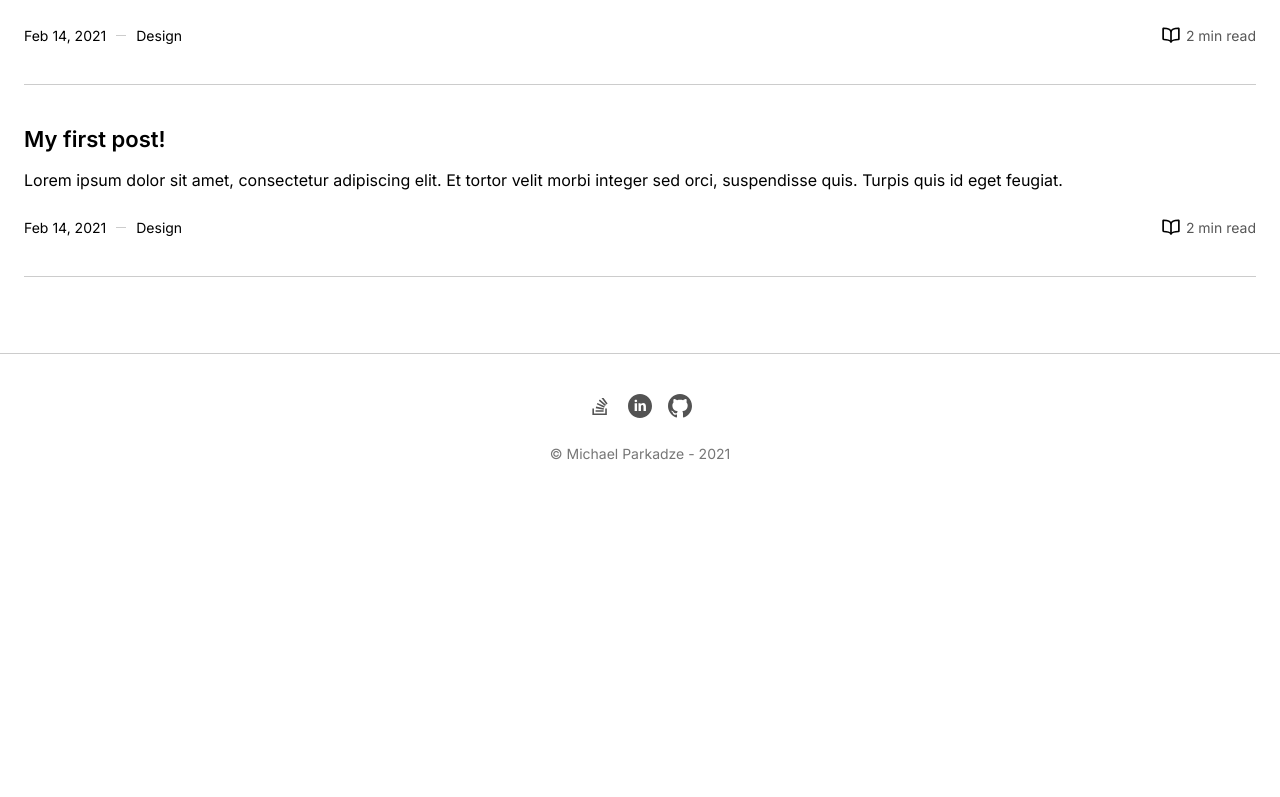
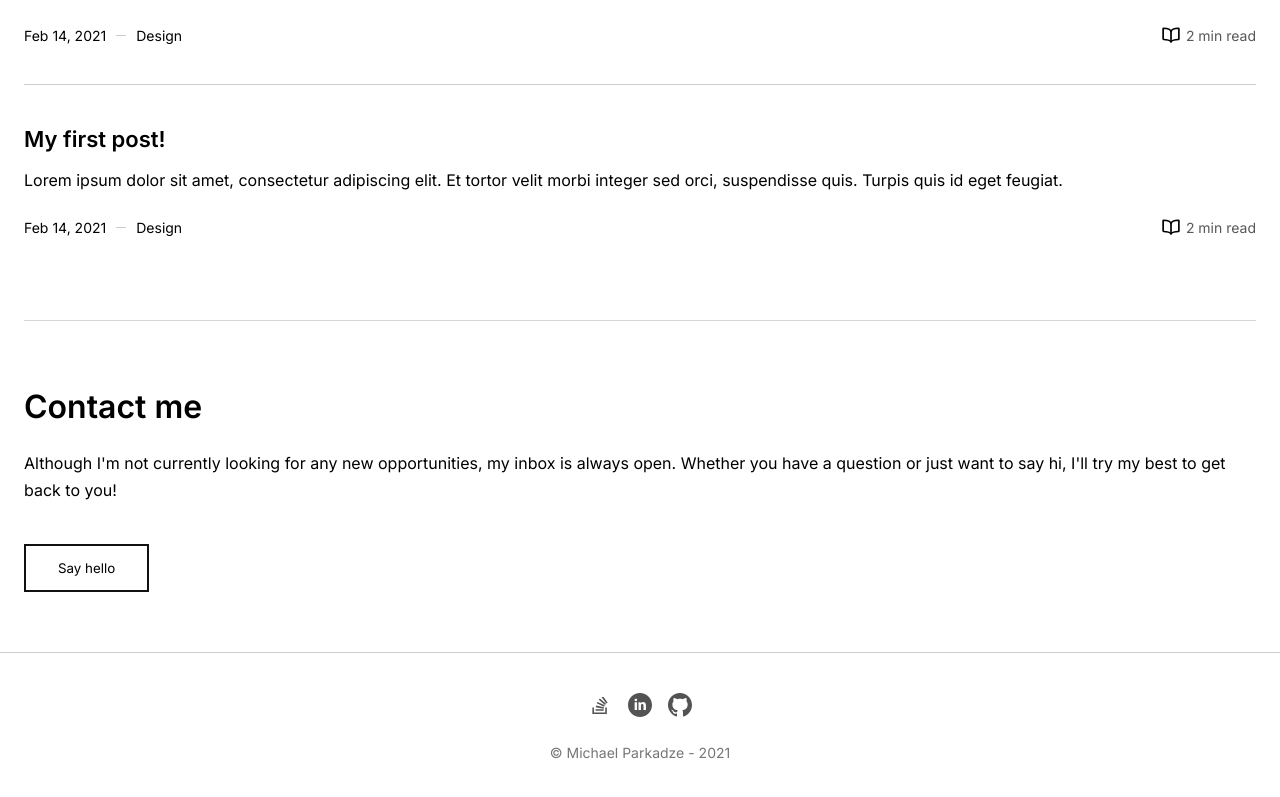
Before and after one commit to michaelparkadze/v1, a Next.js app: page / in a window 1280 px wide. Shown: the part 3428-4225 px from the top of the page. Before the commit the page ends 3930 px from the top, so only its background shows below. Built offline with nearby package versions, Linux system fonts and the light colour scheme.

Commit message:
[Update] Contact section and border remove from article card

```diff
--- a/components/ArticleCard/index.jsx
+++ b/components/ArticleCard/index.jsx
@@ -5,10 +5,16 @@ import { format, parseISO } from "date-fns";
 import styles from "./styles.module.scss";
 
 export default function ArticleCard(props) {
-  const { title, description, topic, date, slug, readTime } = props;
+  const { title, description, topic, date, slug, readTime, last } = props;
   return (
     <Link href={slug}>
-      <div className={styles.card}>
+      <div
+        className={styles.card}
+        style={{
+          borderBottom: last ? "none" : "auto",
+          paddingBottom: last ? "0" : "auto",
+        }}
+      >
         <div className={styles.title}>{title}</div>
         <div className={styles.description}>{description}</div>
         <div className={styles.extra}>
--- a/pages/index.jsx
+++ b/pages/index.jsx
@@ -84,6 +84,7 @@ export default function Home(props) {
                 return (
                   <ArticleCard
                     key={index}
+                    last={index === posts.length - 1}
                     title={item.title}
                     description={item.description}
                     topic={item.topic}
@@ -94,6 +95,23 @@ export default function Home(props) {
                 );
               })}
             </ul>
+          </section>
+          <hr />
+          <section className={styles.contact}>
+            <a className={styles.anchor} id="contact"></a>
+            <h2>Contact me</h2>
+            <p>
+              Although I'm not currently looking for any new opportunities, my
+              inbox is always open. Whether you have a question or just want to
+              say hi, I'll try my best to get back to you!
+            </p>
+            <a
+              href="mailto:michaelparkadze@icloud.com"
+              target="_blank"
+              rel="noopener noreferrer"
+            >
+              <Button>Say hello</Button>
+            </a>
           </section>
         </div>
       </Layout>
--- a/styles/home.module.scss
+++ b/styles/home.module.scss
@@ -108,6 +108,19 @@
       column-gap: 24px;
     }
   }
+  .contact {
+    padding: 60px 0;
+    > h2 {
+      font-weight: 600;
+      font-size: 2rem;
+      line-height: 1.15;
+      margin-bottom: 24px;
+    }
+    > p {
+      margin-bottom: 40px;
+      line-height: 1.7;
+    }
+  }
   > hr {
     border: none;
     border-bottom: 1px solid #ccc;
```
